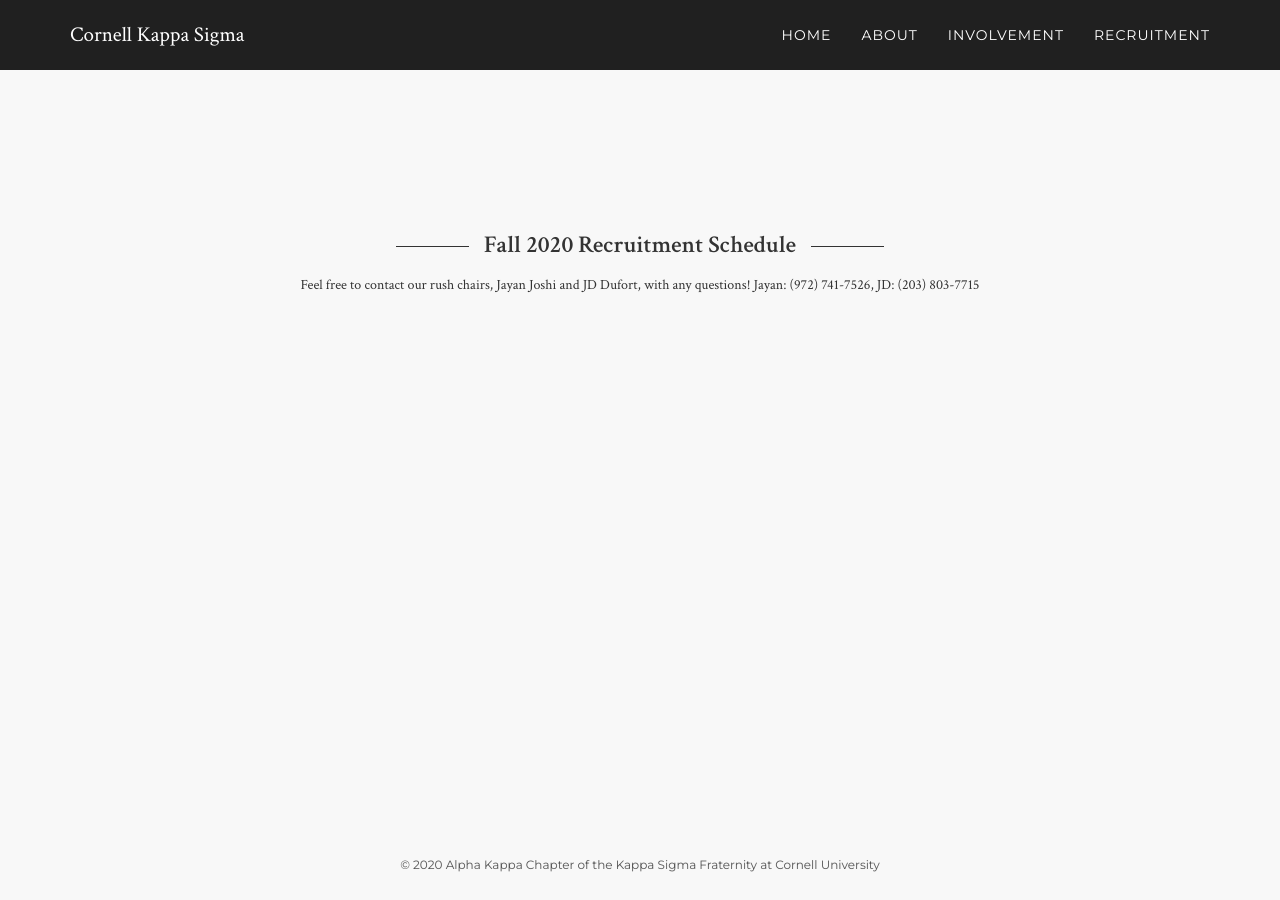
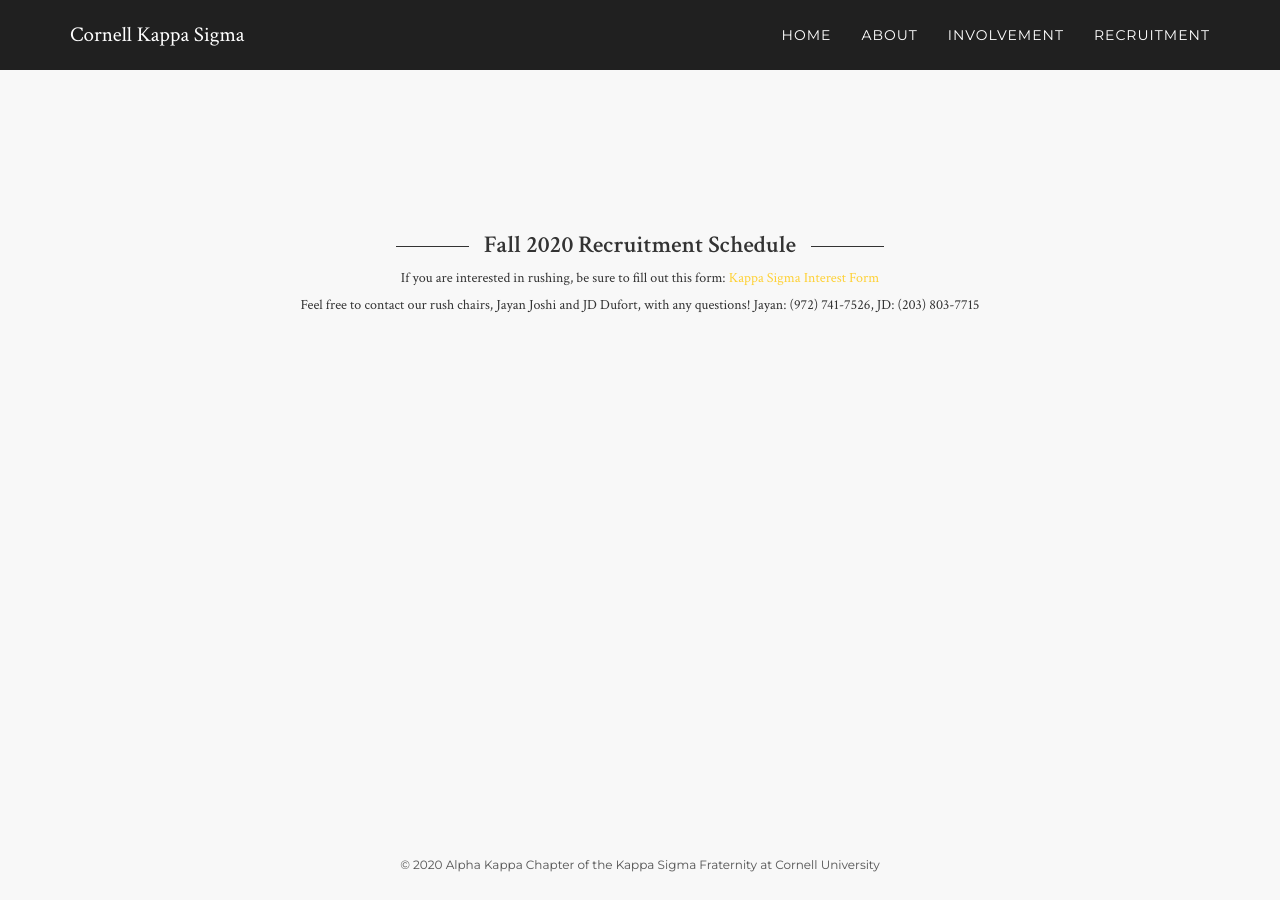
Before and after one commit to pjochillin/cornellkappasigma, a Jekyll site: the page built from recruitment/index.html, in a window 1280 px wide. Built offline with Jekyll 4.4.1, drawn with Linux system fonts in a browser that asks for light colours; nearby versions of some CDN libraries.

Commit message:
Update index.html

```diff
--- a/recruitment/index.html
+++ b/recruitment/index.html
@@ -7,6 +7,8 @@
 		<div class="container">
 			<h3>Fall 2020 Recruitment Schedule</h3>
 			<br>
+			If you are interested in rushing, be sure to fill out this form: <a href=https://docs.google.com/forms/d/e/1FAIpQLSedfxD-bspEgBCO3wTDZL0HrghUsE3AWq9eqN20mEfHgpGA3A/viewform?usp=sf_link>Kappa Sigma Interest Form</a>
+			<br>
 			<p>Feel free to contact our rush chairs, Jayan Joshi and JD Dufort, with any questions! Jayan: (972) 741-7526, JD: (203) 803-7715</p>
 
 		</div>
```
